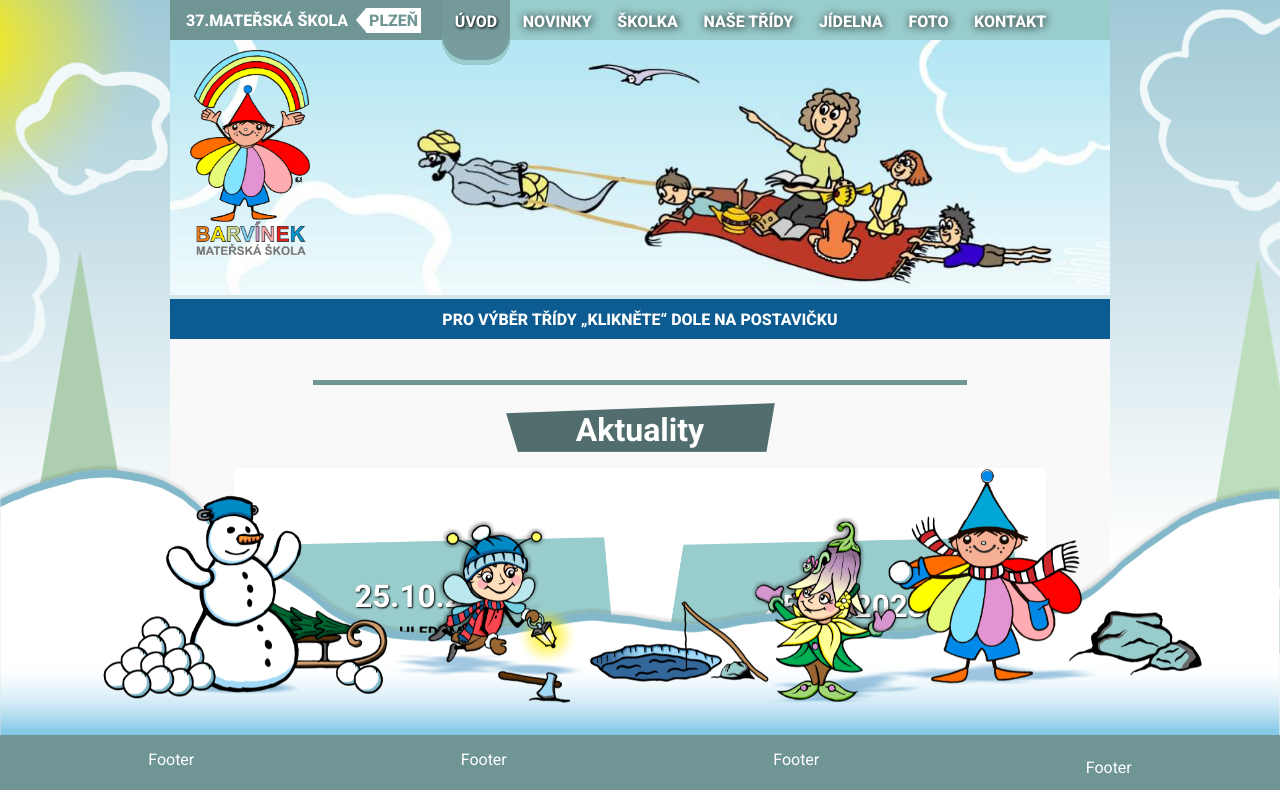
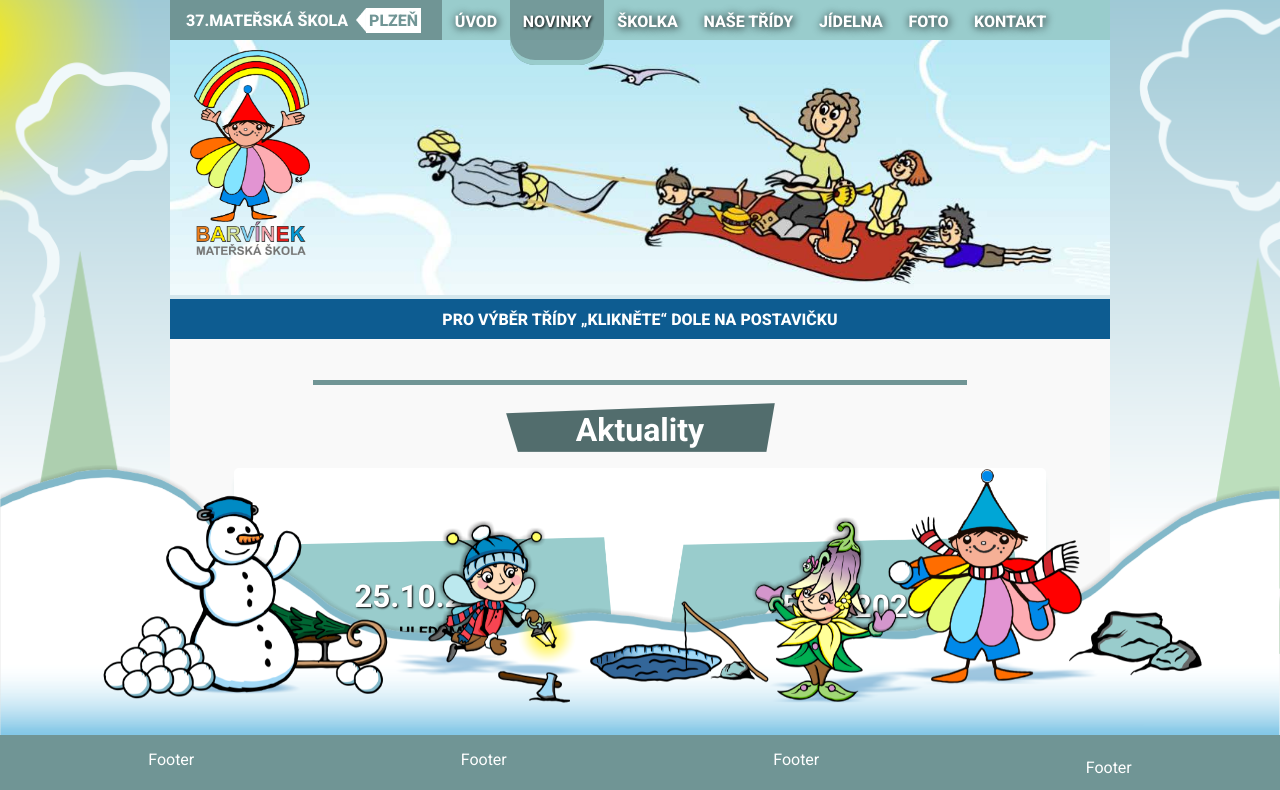
Before and after one commit to Sidonismo/barvinek_grid, a website: page aktuality.html in a window 1280 px wide. Shown: the top 790 px of the page. Drawn offline with nearby package versions, Linux system fonts and the light colour scheme; a web font is replaced by a local one.

Commit message:
pridani tridy active na spravny odkaz

```diff
--- a/aktuality.html
+++ b/aktuality.html
@@ -30,8 +30,8 @@
                 <!-- Zde může být smyčka pro generování menu položek -->
                 <ul class="menu">
                     <!-- U active zůstane označená aktuální stránka -->
-                    <li><a href="index.html" class="active">Úvod</a></li>
-                    <li><a href="aktuality.html">Novinky</a></li>
+                    <li><a href="index.html">Úvod</a></li>
+                    <li><a href="aktuality.html" class="active">Novinky</a></li>
                     <li><a href="#">Školka</a></li>
                     <li><a href="#">Naše třídy</a></li>
                     <li><a href="#">Jídelna</a></li>
```
Also changed, not shown: detail.html (+2 -2 lines).
